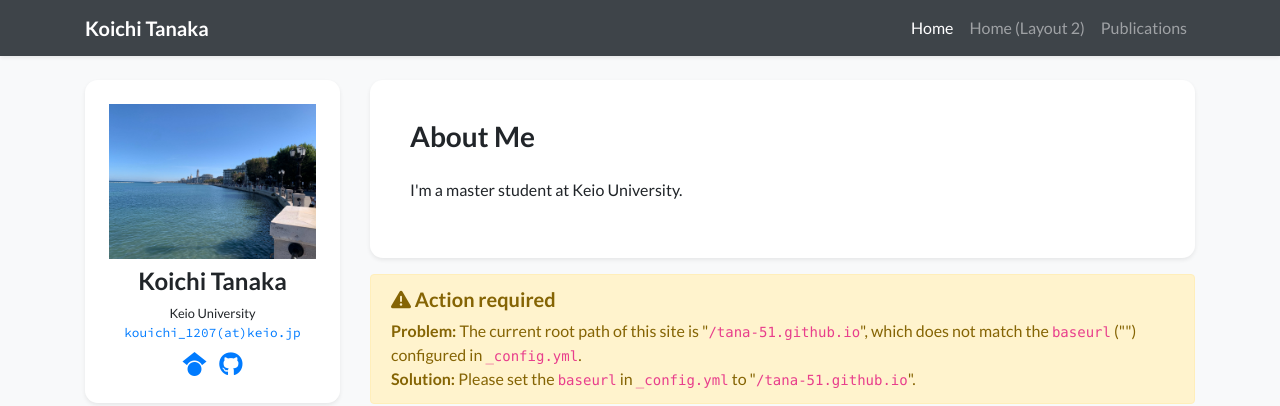
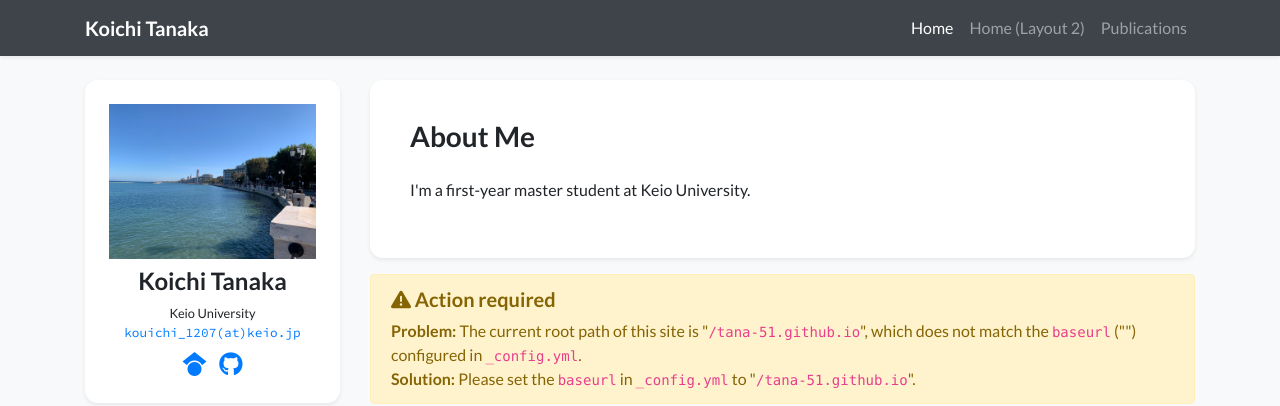
Before and after one commit to tana-51/tana-51.github.io, a Jekyll site: the page built from index.html, in a window 1280 px wide and 900 px high. Shown: the top 406 px of the window. Built offline with Jekyll 4.4.1, drawn with Linux system fonts in a browser that asks for light colours; nearby versions of some CDN libraries; a style sheet for code colours, icons or effects is not loaded.

Commit message:
Update short bio to reflect current status

```diff
--- a/_data/profile.yml
+++ b/_data/profile.yml
@@ -22,7 +22,7 @@ github: tana-51
 short_bio_text_justify: false
 short_bio: >-
   <p>
-    I'm a master student at Keio University.
+    I'm a first-year master student at Keio University.
   </p>
 
 portrait_url: /assets/images/badges/img.jpg
```
